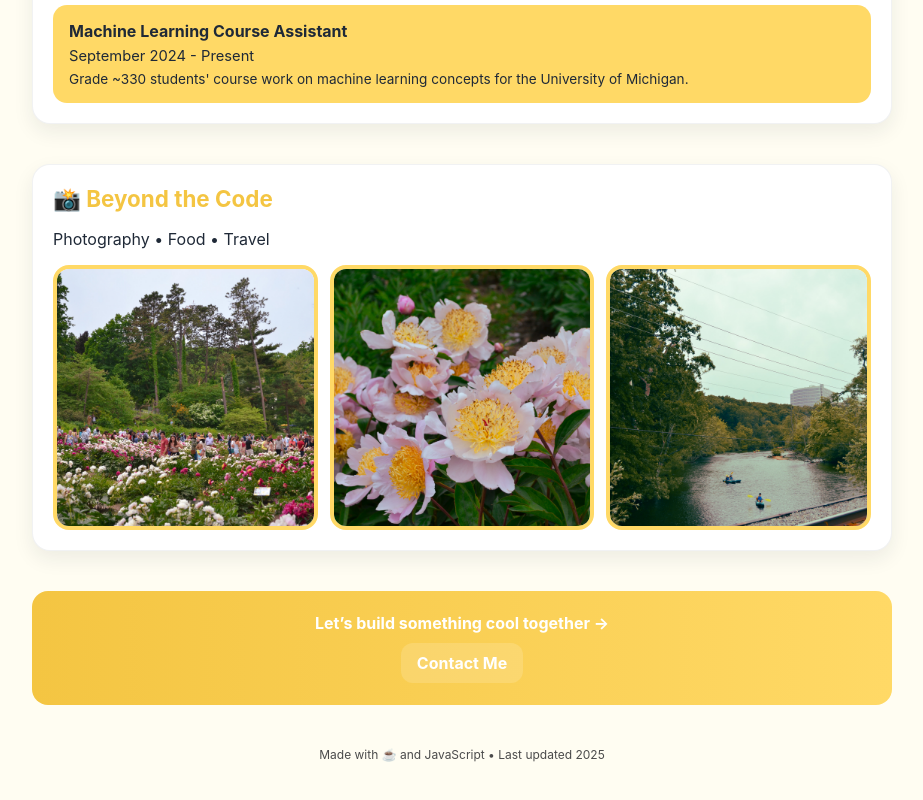
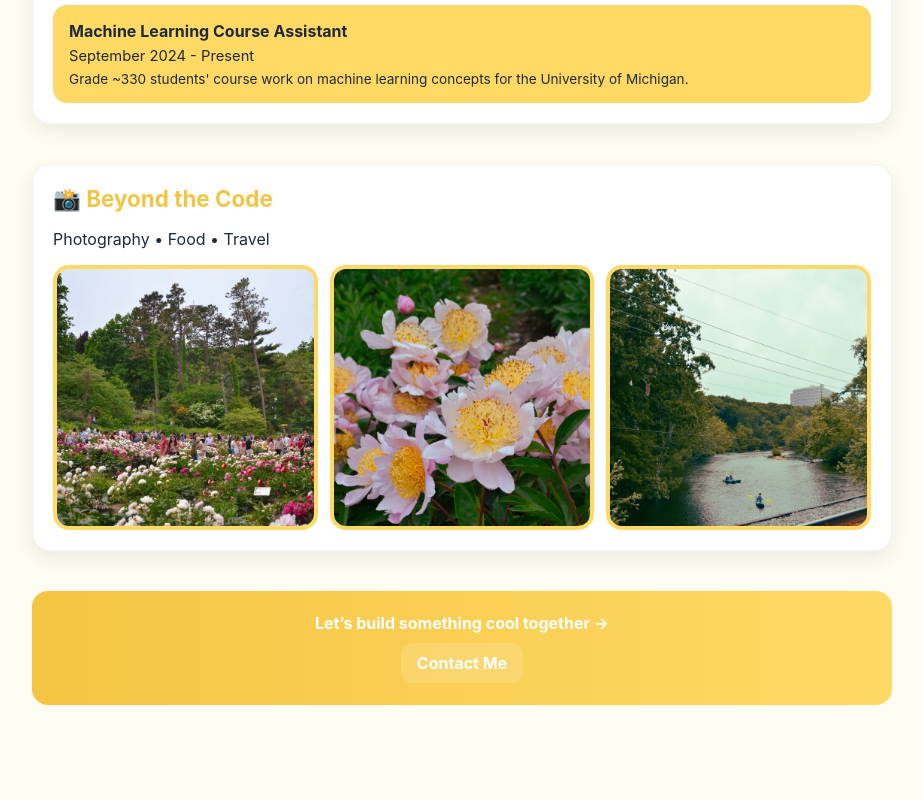
Before and after one commit to shriya-rudraraju/personalwebsite, a plain HTML site: page index.html in a window 1280 px wide. Shown: the part 1469-2269 px from the top of the page, without its empty margins (178-1101 px from the left). After the commit the page ends 2234 px from the top, so only its background shows below. Drawn offline with Linux system fonts and the light colour scheme.

Commit message:
took out footer

```diff
--- a/index.html
+++ b/index.html
@@ -162,7 +162,7 @@
     </div>
 
     <footer>
-      <small>Made with ☕ and JavaScript • Last updated 2025</small>
+      <small></small>
     </footer>
   </div>
 
```
